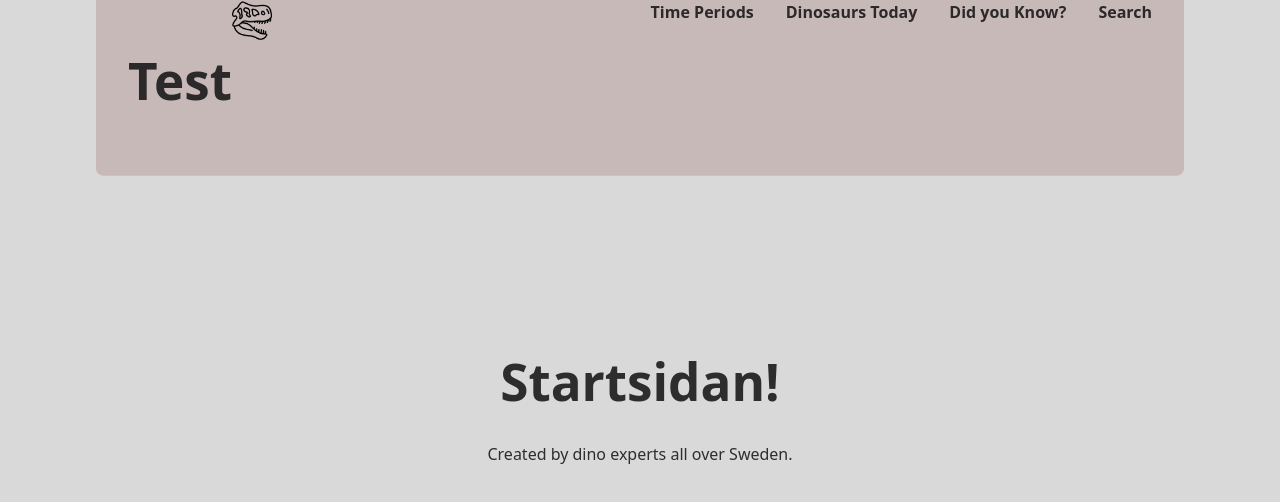
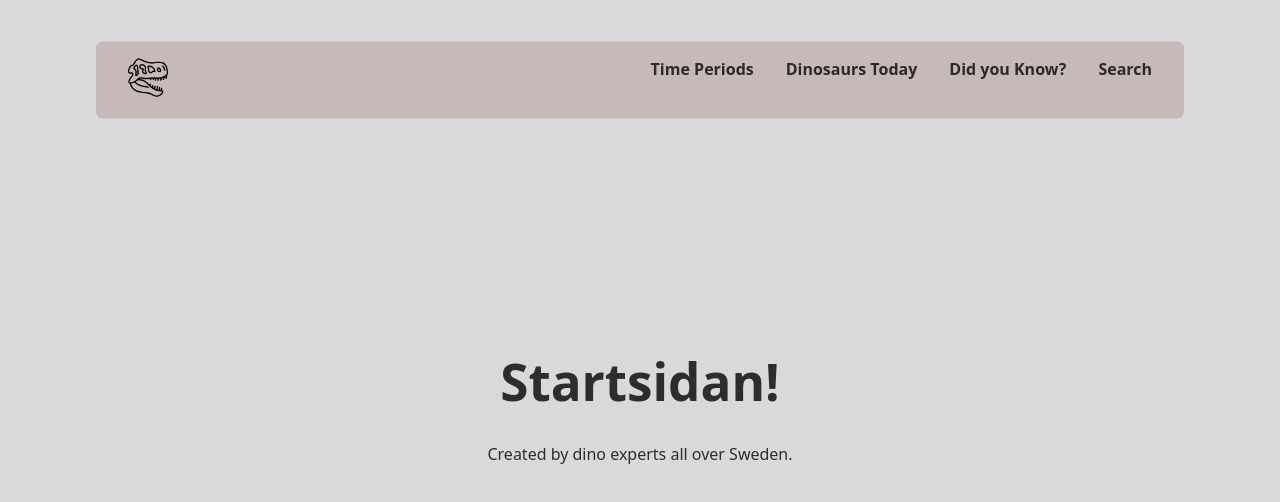
Before and after one commit to williamwestergard/Sanity-react-gruppuppgift, a React (Vite) app in the folder frontend/: page / in a window 1280 px wide. Shown: the top 502 px of the page. Built offline with nearby package versions, Linux system fonts and the light colour scheme.

Commit message:
Tog bort skräpkod som behövdes för att göra en commit

```diff
--- a/frontend/src/components/navbar/Navbar.jsx
+++ b/frontend/src/components/navbar/Navbar.jsx
@@ -8,9 +8,9 @@ const Navbar = () => {
     <>
       <section id="navbar">
         <article id="navbar-logo">
-          <h1>Test</h1>
           <Link to={"/"}>
-          <img src={dinoLogo} alt="Dino Logo" className="logo-img"/> {/*New icon instead of LOGO*/}
+            <img src={dinoLogo} alt="Dino Logo" className="logo-img" />{" "}
+            {/*New icon instead of LOGO*/}
           </Link>
         </article>
         <article id="navbar-right-side">
```
